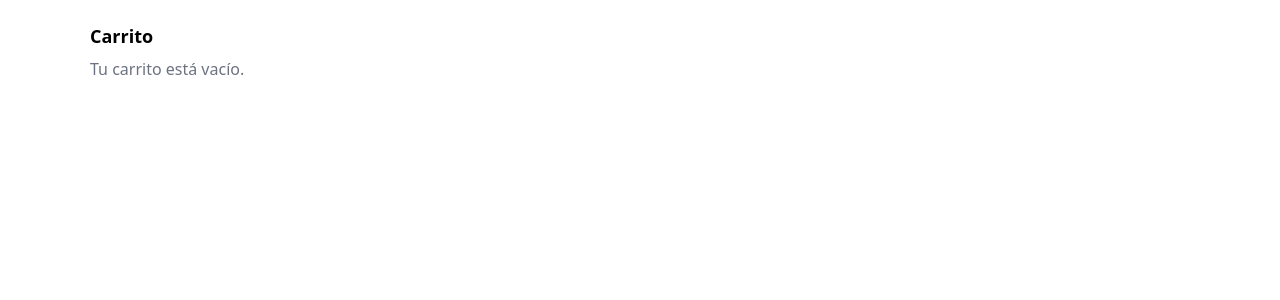
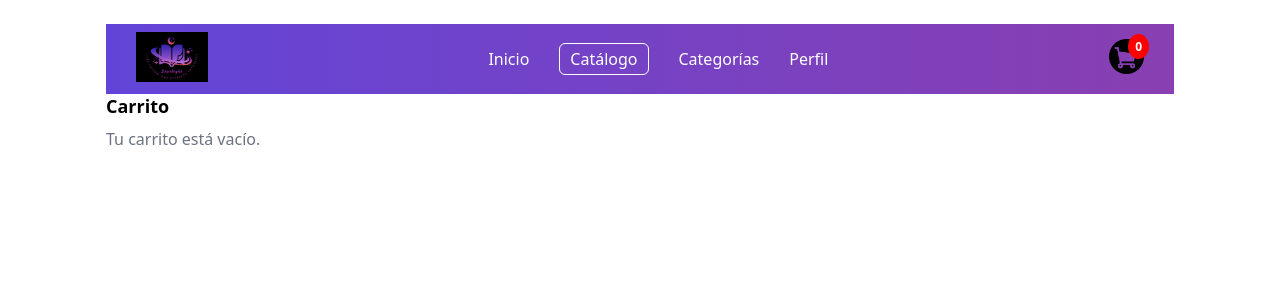
Before and after one commit to Yasmine-MDRS/3.-Consulta_Practica1-, an Angular app: page /carrito in a window 1280 px wide. Shown: the top 300 px of the page. Built offline with nearby package versions, Linux system fonts and the light colour scheme.

Commit message:
Agregación de NavBar

```diff
--- a/src/app/app.html
+++ b/src/app/app.html
@@ -1,3 +1,4 @@
 <div class="container">
+  <app-navbar></app-navbar>
   <router-outlet></router-outlet>
 </div>
--- a/src/app/components/catalogo/catalogo.css
+++ b/src/app/components/catalogo/catalogo.css
@@ -1,54 +1,4 @@
-/* HEADER */
-.header{
-  display: flex;
-  justify-content: center;
-  align-items: center;
-  text-align: center;
-  height: 80px;
-  background-color: #f2f2f2;
-  margin-bottom: 20px;
-  font-family: 'Brush Script MT', cursive;
-  font-size: 24px;
-}
-/* CONTENEDOR DEL CARRITO */
-.cart-icon{
-  position:absolute;
-  right:30px;
-  cursor:pointer;
-}
 
-/* IMAGEN DEL CARRITO */
-.cart-img{
-  width:40px;
-  height:40px;
-}
-/* CONTADOR */
-.badge{
-  position:absolute;
-  top:-5px;
-  right:-8px;
-  background:#a50e0e;
-  color:white;
-  font-size:12px;
-  padding:3px 7px;
-  border-radius:50%;
-}
-
-/* PANEL DEL CARRITO */
-.cart-dropdown{
-  position:fixed;
-  top:90px;
-  right:30px;
-  width:320px;
-  background:white;
-  border-radius:10px;
-  box-shadow:0 10px 30px rgba(0,0,0,0.2);
-  padding:15px;
-  z-index:1000;
-}
-h1{
-  margin:0;
-}
 
 .sep{
   margin:30px 0;
--- a/src/app/components/catalogo/catalogo.html
+++ b/src/app/components/catalogo/catalogo.html
@@ -1,28 +1,17 @@
-<header class="header">
-  <h1>Catálogo</h1>
-  <div class="cart-icon" (click)="toggleCart()">
+<div class="catalogo">
 
-    <img src="assets/carrito.png" alt="Carrito" class="cart-img">
+  @for (p of products(); track p.id) {
+    <div class="card">
 
-    @if (cartCount() > 0) {
-    <span class="badge">
-      {{ cartCount() }}
-    </span>
+      <img [src]="p.portada" />
+
+      <h3>{{ p.nombre }}</h3>
+      <p>{{ p.autor }}</p>
+      <p>{{ p.precio | currency }}</p>
+
+      <button (click)="agregar(p)">
+        Agregar al carrito
+      </button>
+    </div>
   }
-
-
-  </div>
-</header>
-
-<section class="grid">
-    @for (p of products(); track p.id) {
-    <app-producto-card [product]="p" (add)="agregar($event)">
-    </app-producto-card>}
-
-</section>
-
-@if (showCart()) {
-  <div class="cart-dropdown">
-    <app-carrito></app-carrito>
-  </div>
-}
+</div>
--- a/src/app/components/catalogo/catalogo.ts
+++ b/src/app/components/catalogo/catalogo.ts
@@ -1,41 +1,37 @@
-import { Component, computed, signal, Signal } from '@angular/core';
+import { Component, computed, signal } from '@angular/core';
 import { Product } from '../../models/producto.model';
 import { ProductsService } from '../../services/products.service';
 import { ProductCardComponent } from '../producto-card/producto-card.component';
-import { CarritoComponent } from '../carrito/carrito';
 import { CarritoService } from '../../services/carrito.service';
+import { CurrencyPipe } from '@angular/common';
 
 
 @Component({
   selector: 'app-catalogo',
   standalone: true,
-  imports: [ProductCardComponent, CarritoComponent],
+  imports: [ProductCardComponent,CurrencyPipe],
   templateUrl: './catalogo.html',
   styleUrls: ['./catalogo.css'],
 })
 export class Catalogo {
+
   products = signal<Product[]>([]);
-  inStockCount = computed(() => this.products().filter(p => p.stock > 0).length);
+
+  inStockCount = computed(() =>
+    this.products().filter(p => p.stock > 0).length
+  );
 
   constructor(
     private productsService: ProductsService,
-    private carritoService: CarritoService
+    private carritoService: CarritoService // ✅ se mantiene
   ) {
     this.productsService.getAll().subscribe({
       next: (data) => this.products.set(data),
       error: (err) => console.error('Error cargando XML:', err),
     });
   }
-showCart = signal(false);
 
-cartCount = computed(() =>
-  this.carritoService.productos().length
-);
-
-toggleCart() {
-  this.showCart.update(v => !v);
-}
   agregar(producto: Product) {
-    this.carritoService.agregar(producto);
+    this.carritoService.agregar(producto); // 🔥 conecta con navbar
   }
 }
--- /dev/null
+++ b/src/app/components/navbar/navbar.css
@@ -0,0 +1,86 @@
+/* NAVBAR GENERAL */
+.navbar {
+  display: flex;
+  align-items: center;
+  justify-content: space-between;
+    width: 100%;
+    top: 0;
+    left: 0;
+  padding: 10px 30px;
+  height: 70px;
+
+  background: linear-gradient(90deg, #6245d8, #893fb1);
+  color: white;
+}
+
+/* LOGO */
+.logo img {
+  height: 50px;
+}
+
+/* MENÚ */
+.menu {
+  list-style: none;
+  display: flex;
+  gap: 30px;
+  margin: 0;
+  padding: 0;
+}
+
+.menu li a {
+  text-decoration: none;
+  color: white;
+  font-size: 16px;
+  transition: 0.2s;
+}
+
+/* HOVER */
+.menu li a:hover {
+  text-decoration: underline;
+}
+
+/* ACTIVO (como "Catálogo") */
+.menu li a.active {
+  border: 1px solid white;
+  padding: 4px 10px;
+  border-radius: 6px;
+}
+
+/* CARRITO */
+.cart {
+  position: relative;
+  cursor: pointer;
+}
+
+.cart img {
+  width: 35px;
+}
+
+/* CONTADOR */
+.badge {
+  position: absolute;
+  top: -5px;
+  right: -5px;
+
+  background: red;
+  color: white;
+  font-size: 12px;
+  font-weight: bold;
+
+  border-radius: 50%;
+  padding: 4px 7px;
+
+}
+.cart-panel {
+  position:fixed;
+  top:90px;
+  right:30px;
+  width:320px;
+  background:white;
+  border-radius:10px;
+  box-shadow:0 10px 30px rgba(0,0,0,0.2);
+  padding:15px;
+  z-index:1000;
+  color: black;
+
+}
--- /dev/null
+++ b/src/app/components/navbar/navbar.html
@@ -0,0 +1,28 @@
+<nav class="navbar">
+
+  <!-- Logo -->
+  <div class="logo">
+    <img src="assets/logo.png" alt="logo">
+  </div>
+
+  <!-- Menú -->
+  <ul class="menu">
+    <li><a href="#">Inicio</a></li>
+    <li><a routerLink="/catalogo" class="active">Catálogo</a></li>
+    <li><a href="#">Categorías</a></li>
+    <li><a href="#">Perfil</a></li>
+  </ul>
+
+  <!-- Carrito -->
+<div class="cart" (click)="toggleCart();$event.stopPropagation()">
+  <img src="assets/carrito.png" />
+  <span class="badge">{{ totalItems() }}</span>
+</div>
+
+@if (showCart) {
+  <div class="cart-panel" (click)="$event.stopPropagation()">
+   <app-carrito></app-carrito>
+  </div>
+
+}
+</nav>
--- /dev/null
+++ b/src/app/components/navbar/navbar.ts
@@ -0,0 +1,33 @@
+import { Component, inject, computed,HostListener, ElementRef } from '@angular/core';
+import { CarritoService } from '../../services/carrito.service';
+import { CarritoComponent } from '../carrito/carrito';
+import { CurrencyPipe } from '@angular/common';
+
+@Component({
+  selector: 'app-navbar',
+  standalone: true,
+  imports: [CarritoComponent,CurrencyPipe],
+  templateUrl: './navbar.html',
+  styleUrls: ['./navbar.css'],
+})
+export class NavbarComponent {
+
+  carrito = inject(CarritoService);
+  showCart = false;
+  constructor(private elementRef: ElementRef) {}
+  toggleCart() {
+    this.showCart = !this.showCart;
+  }
+
+  totalItems = computed(() => this.carrito.productos().length);
+  totalPrice = computed(() =>
+    this.carrito.productos().reduce((total, p) => total + p.precio, 0)
+  );
+
+  @HostListener('document:click', ['$event'])
+clickOutside(event: Event) {
+  if (!this.elementRef.nativeElement.contains(event.target)) {
+    this.showCart = false;
+  }
+}
+}
--- a/src/styles.css
+++ b/src/styles.css
@@ -1 +1,5 @@
-/* You can add global styles to this file, and also import other style files */
+* {
+  margin: 0;
+  padding: 0;
+  box-sizing: border-box;
+}
```
Also changed, not shown: src/app/app.ts (+5 -5 lines), src/assets/logo.png (added), 1 other file (tests, documents, lock files or other folders).
